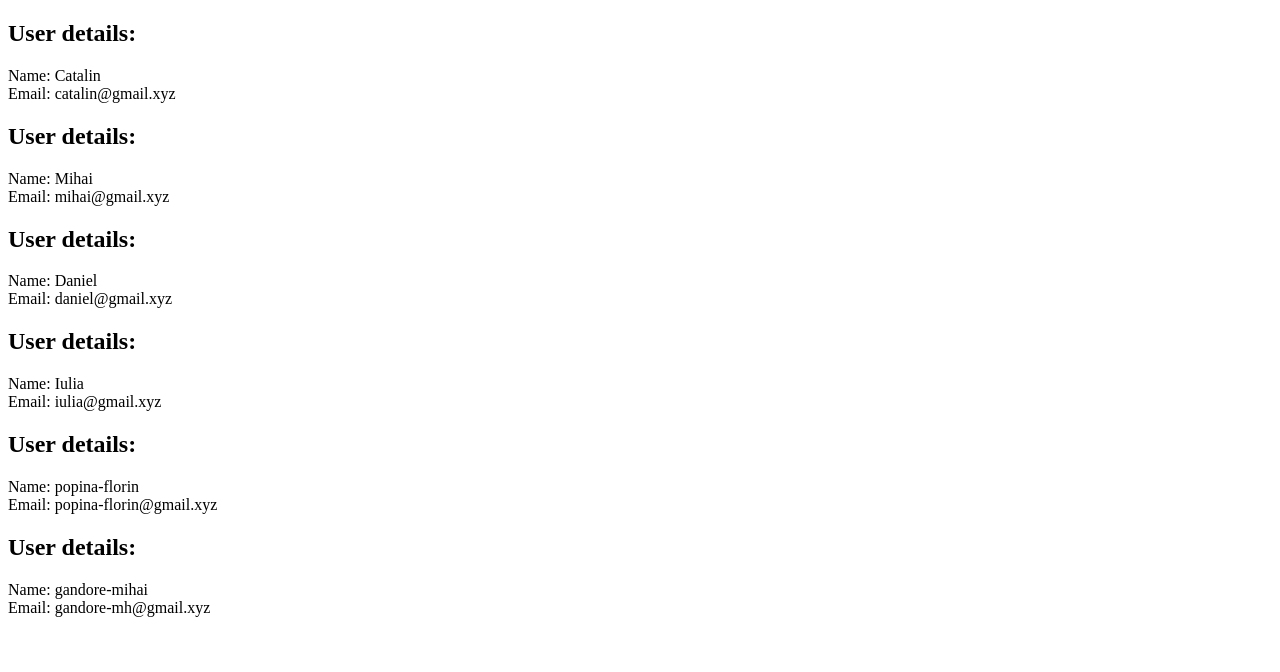
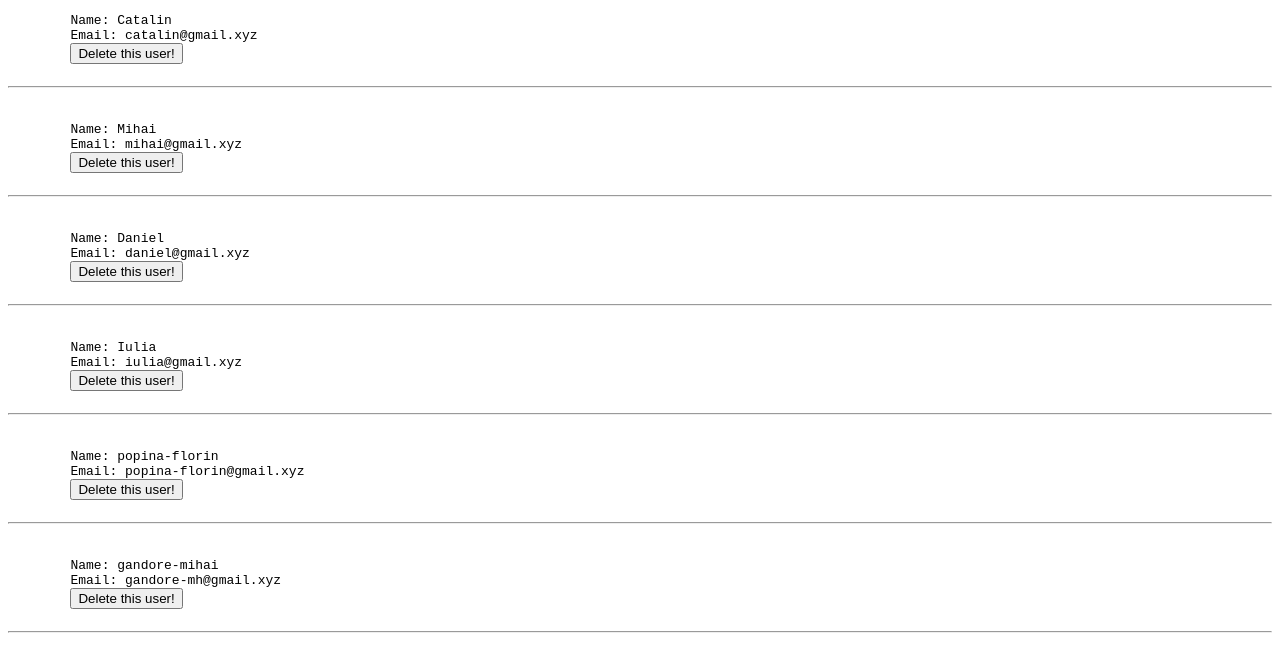
Before and after one commit to Catalin12/introduction-to-angular, an Angular app in the folder component-interaction/: page / in a window 1280 px wide. Shown: the top 672 px of the page. Built offline with nearby package versions, Linux system fonts and the light colour scheme.

Commit message:
added button to delete a user

```diff
--- a/component-interaction/src/app/user-details/user-details.component.html
+++ b/component-interaction/src/app/user-details/user-details.component.html
@@ -1,3 +1,6 @@
-<h2>User details:</h2>
-<div>Name: {{user?.name}}</div>
-<div>Email: {{user?.email}}</div>
+<pre>
+	Name: {{user?.name}}
+	Email: {{user?.email}}
+	<button (click)="handleDeleteClick()">Delete this user!</button>
+	<hr>
+</pre>
--- a/component-interaction/src/app/user-details/user-details.component.ts
+++ b/component-interaction/src/app/user-details/user-details.component.ts
@@ -1,4 +1,4 @@
-import { Component, Input } from '@angular/core';
+import { Component, EventEmitter, Input, Output } from '@angular/core';
 
 import { UserModel } from '../user.model';
 
@@ -10,4 +10,11 @@ import { UserModel } from '../user.model';
 export class UserDetailsComponent {
 	@Input()
 	public user?: UserModel;
+
+	@Output()
+	public deleteClick = new EventEmitter<number>();
+
+	public handleDeleteClick(): void {
+		this.deleteClick.emit(this.user?.id)
+	}
 }
--- a/component-interaction/src/app/user-list/user-list.component.html
+++ b/component-interaction/src/app/user-list/user-list.component.html
@@ -1 +1 @@
-<user-details *ngFor="let user of users" [user]="user"></user-details>
+<user-details *ngFor="let user of users" [user]="user" (deleteClick)="handleDeleteClick($event)"></user-details>
--- a/component-interaction/src/app/user-list/user-list.component.ts
+++ b/component-interaction/src/app/user-list/user-list.component.ts
@@ -18,29 +18,39 @@ export class UserListComponent implements OnInit {
 	private prepareUsers(): void {
 		this.users = [
 			{
+				id: 1,
 				name: "Catalin",
 				email: "catalin@gmail.xyz"
 			},
 			{
+				id: 2,
 				name: "Mihai",
 				email: "mihai@gmail.xyz"
 			},
 			{
+				id: 3,
 				name: "Daniel",
 				email: "daniel@gmail.xyz"
 			},
 			{
+				id: 4,
 				name: "Iulia",
 				email: "iulia@gmail.xyz"
 			},
 			{
+				id: 5,
 				name: "popina-florin",
 				email: "popina-florin@gmail.xyz"
 			},
 			{
+				id: 6,
 				name: "gandore-mihai",
 				email: "gandore-mh@gmail.xyz"
 			}
 		]
 	}
+
+	public handleDeleteClick(event: number) {
+		console.log(`Delete use with index ${event}`);
+	}
 }
--- a/component-interaction/src/app/user.model.ts
+++ b/component-interaction/src/app/user.model.ts
@@ -1,4 +1,5 @@
 export class UserModel {
+	public id: number = 0;
 	public name: string = "";
 	public email: string = "";
 }
```
